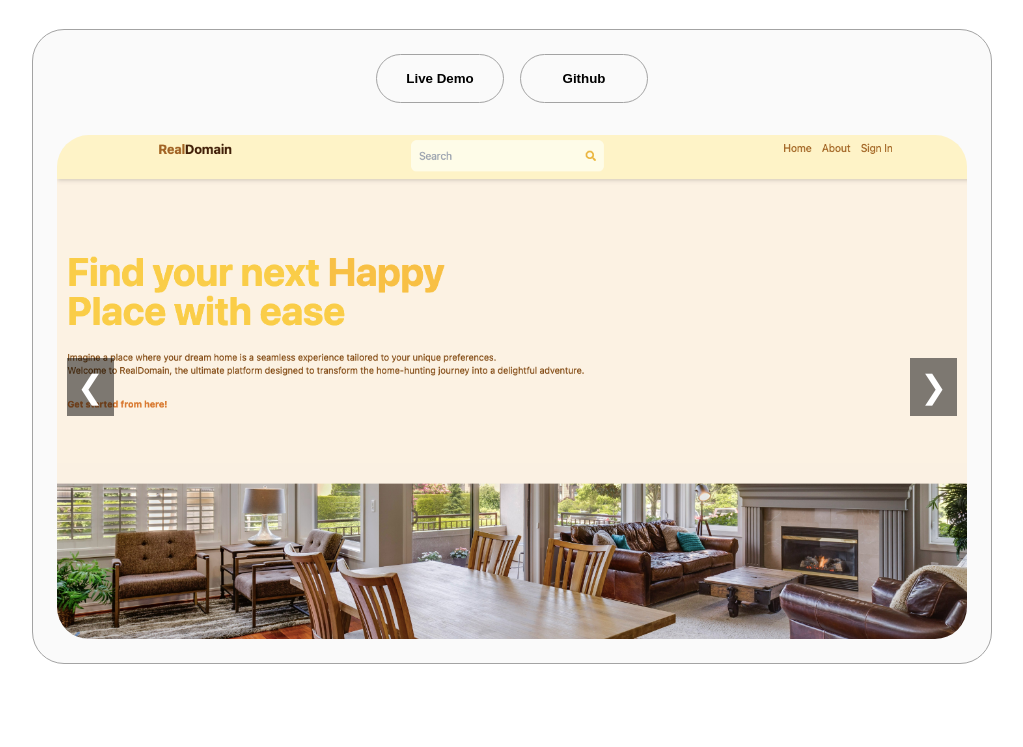
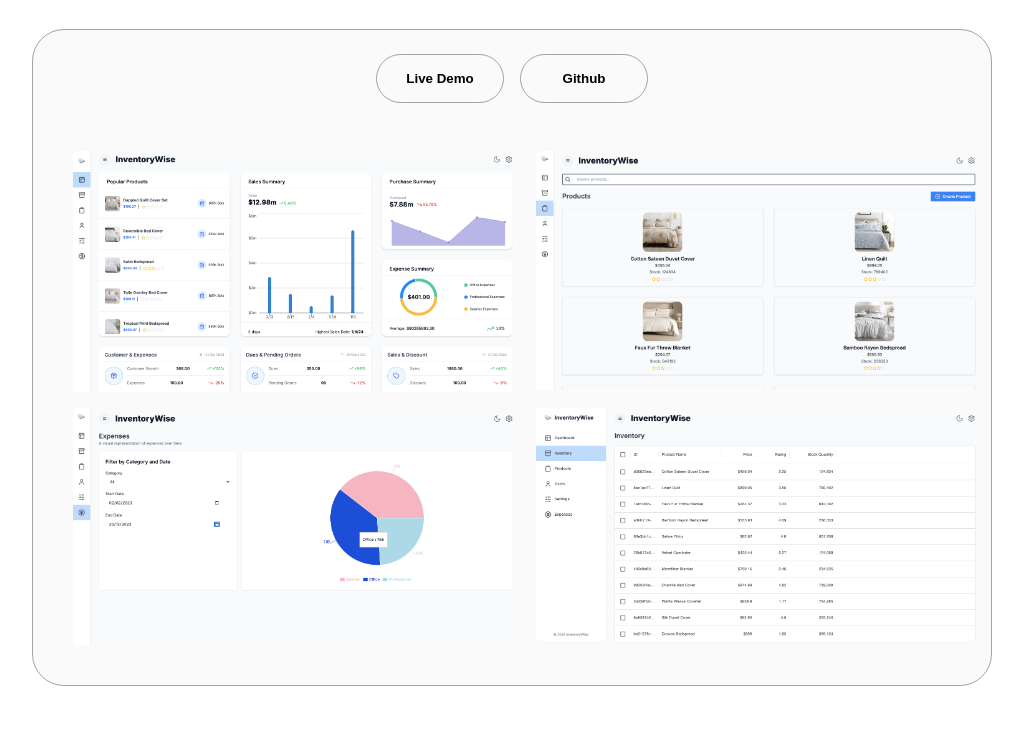
Before and after one commit to Wendddddiiii/portfolio, a plain HTML site: page index.html in a window 1280 px wide. Shown: the part 2543-3290 px from the top of the page, without its empty margins (128-1151 px from the left). Drawn offline with Linux system fonts and the light colour scheme.

Commit message:
add InventoryWise Project images

```diff
--- a/index.html
+++ b/index.html
@@ -104,7 +104,7 @@
     </section>
     <section id = "experience">
         <p class="section__text_p1">Explore My</p>
-        <h1 class="title">Experience</h1>
+        <h1 class="title">Skills</h1>
         <div class="experience-details-container">
             <div class="about-containers">
                 <div class="details-container">
@@ -146,7 +146,30 @@
         <div class="experience-details-container">
             <div class="about-containers">
                 <div class="details-container color-container">
-                    <!-- <h2 class="experience-sub-title project-title">Real Domain</h2> -->
+                    <div class="btn-container">
+                        <button class="btn btn-color-2 project-btn" onclick="location.href
+                        = 'https://realdomain-0.onrender.com'">
+                        <!-- new project links can be added here -->
+                            Live Demo
+                        </button>
+                        <button class="btn btn-color-2 project-btn" onclick="location.href
+                        = 'https://github.com/Wendddddiiii/RealDomain'">
+                        <!-- new project links can be added here -->
+                            Github
+                        </button>
+                    </div>
+                    <div class="carousel-container">
+                        <div class="carousel-slide">
+                            <img src="./assets/project-2-1.png" alt="Project 2" class="project-img">
+                            <img src="./assets/project-2-2.png" alt="Project 2" class="project-img">
+                            <img src="./assets/project-2-3.png" alt="Project 2" class="project-img">
+                            <img src="./assets/project-2-4.png" alt="Project 2" class="project-img">
+                        </div>
+                    </div>
+                </div>
+            </div>
+            <div class="about-containers">
+                <div class="details-container color-container">
                     <div class="btn-container">
                         <button class="btn btn-color-2 project-btn" onclick="location.href
                         = 'https://realdomain-0.onrender.com'">
@@ -166,12 +189,10 @@
                             <img src="./assets/project-3-3.png" alt="Project 3" class="project-img">
                             <img src="./assets/project-3-4.png" alt="Project 3" class="project-img">
                         </div>
-                        <button class="prev-btn">❮</button>
-                        <button class="next-btn">❯</button>
                     </div>
-
                 </div>
             </div>
+
         </div>
     </section>
     <section id = "contact">
--- a/mediaqueries.css
+++ b/mediaqueries.css
@@ -135,46 +135,27 @@
 
 .carousel-container {
     margin-top: 1rem;
-    position: relative;
     width: 100%;
-    overflow: hidden;
+    padding: 1rem;
 }
 
 .carousel-slide {
-    display: flex;
+    display: grid;
+    grid-template-columns: repeat(2, 1fr);
+    gap: 1rem;
 }
 
 .project-img {
-    display: none;
     width: 100%;
     height: auto;
+    object-fit: cover;
+    border-radius: 4px;
 }
 
 .project-img.active {
     display: block;
 }
 
-.prev-btn,
-.next-btn {
-    position: absolute;
-    top: 50%;
-    transform: translateY(-50%);
-    background-color: rgba(0, 0, 0, 0.5);
-    border: none;
-    color: white;
-    font-size: 2rem;
-    cursor: pointer;
-    padding: 10px;
-    z-index: 10;
-}
-
-.prev-btn {
-    left: 10px;
-}
-
-.next-btn {
-    right: 10px;
-}
 
 #socials-container {
     display: flex;
```
Also changed, not shown: assets/project-2-1.png (added), assets/project-2-2.png (added), assets/project-2-3.png (added), assets/project-2-4.png (added).
